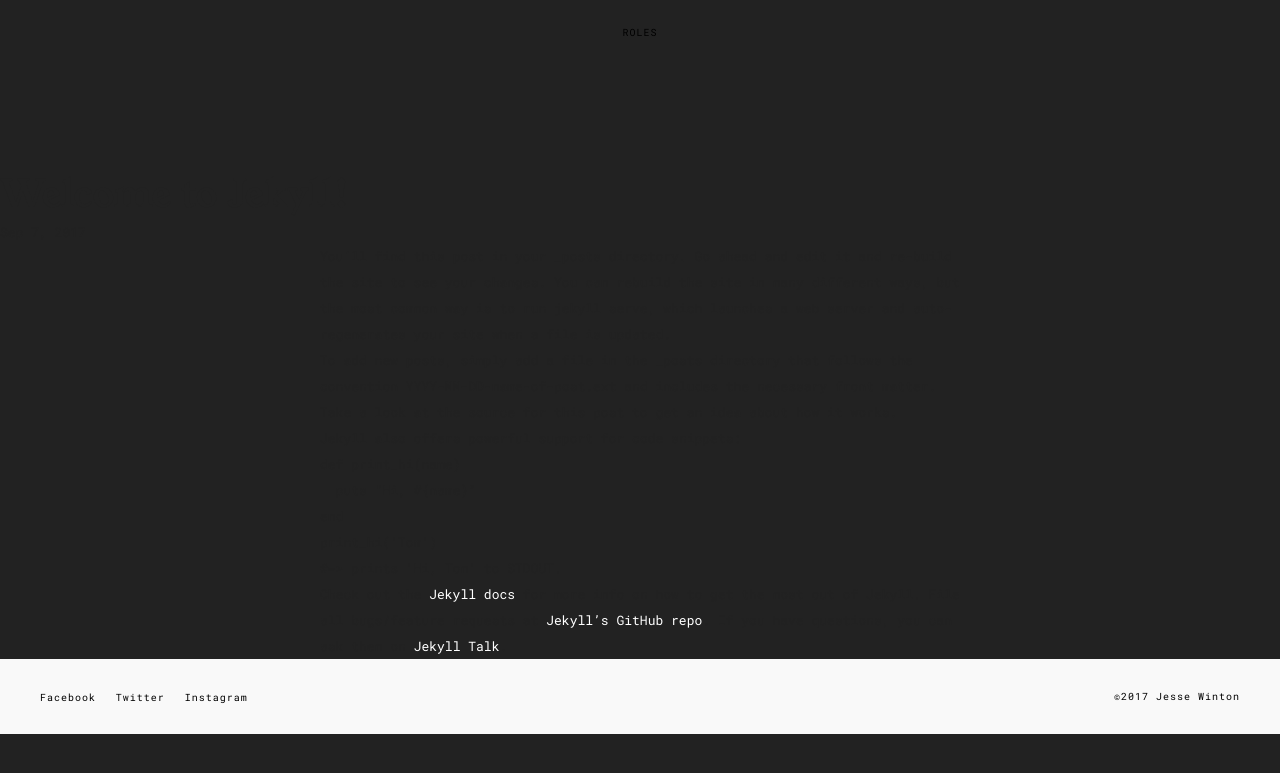
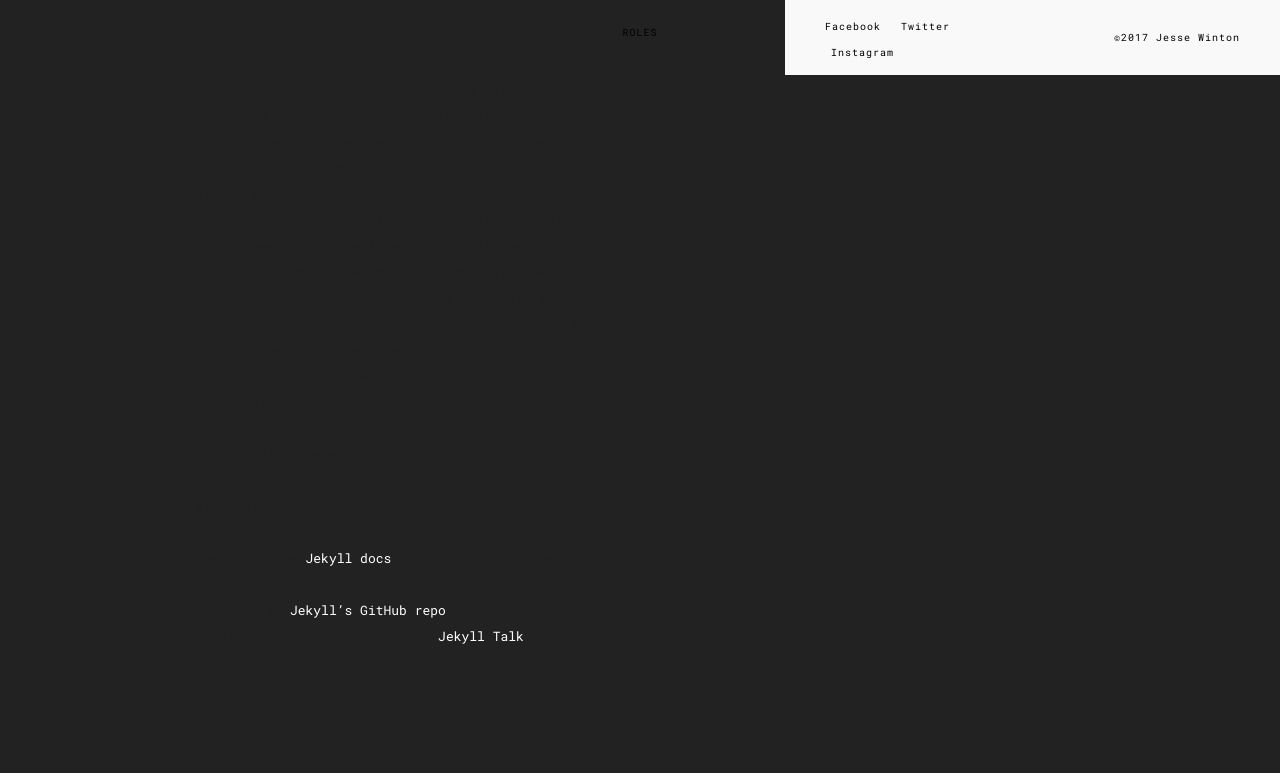
Before and after one commit to jrandallw/JesseWintonCo, a Jekyll site: the page built from _posts/2017-09-07-welcome-to-jekyll.markdown, in a window 1280 px wide. Shown: the top 773 px of the page. Built offline with Jekyll 4.4.1, drawn with Linux system fonts in a browser that asks for light colours; some web fonts are replaced.

Commit message:
Update default.html

```diff
--- a/_layouts/default.html
+++ b/_layouts/default.html
@@ -4,13 +4,11 @@
   {% include head.html %}
 
   <body>
-    <main class="wrapper {% if template == 'index' %}row{% else %}column{% endif %} align-center position-relative" role="main">
-	    {% include nav.html %}
+        {% include nav.html %}
 
       {{ content }}
 
       {% include footer.html %}
-    </main>
-  </body>
+    </body>
 
 </html>
```
